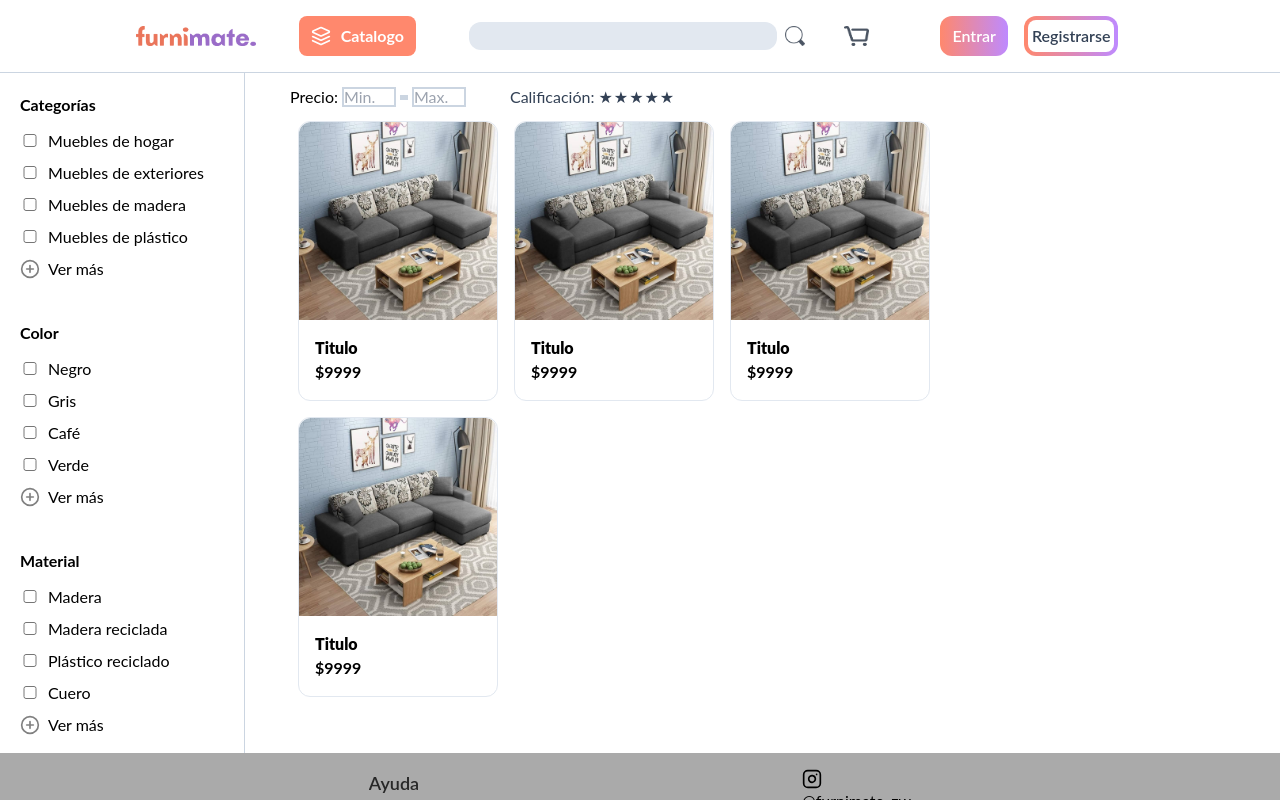
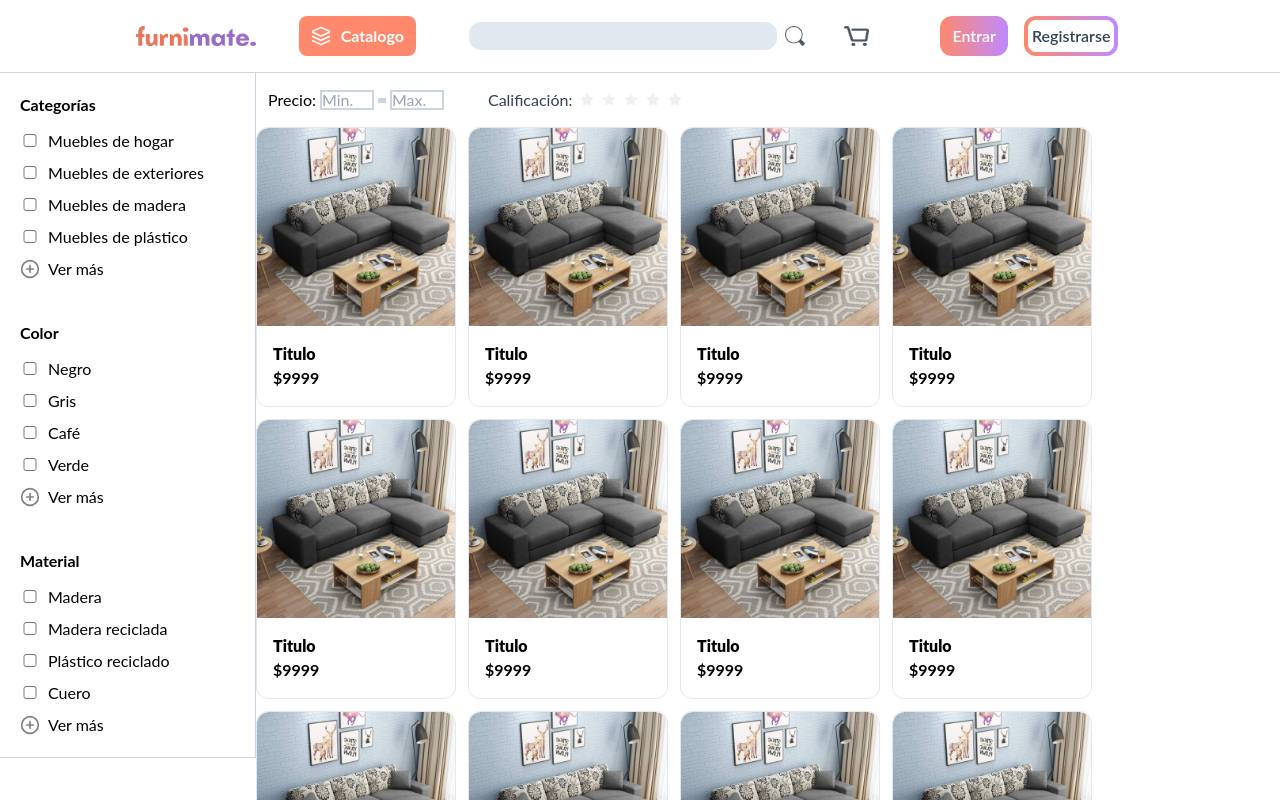
Before and after one commit to plantnt/reactmate, a React (Vite) app: page / in a window 1280 px wide. Shown: the top 800 px of the page. Built offline with nearby package versions, Linux system fonts and the light colour scheme.

Commit message:
modified:   package-lock.json 	modified:   package.json 	modified:   src/components/filters.tsx 	modified:   src/components/productCard.tsx 	modified:   src/components/rating.tsx 	modified:   src/index.css 	modified:   src/pages/Home.tsx 	modified:   tailwind.config.js

```diff
--- a/package.json
+++ b/package.json
@@ -11,6 +11,7 @@
   },
   "dependencies": {
     "@tabler/icons-react": "^2.47.0",
+    "antd": "^5.14.0",
     "lucide-react": "^0.319.0",
     "react": "^18.2.0",
     "react-dom": "^18.2.0",
--- a/src/components/filters.tsx
+++ b/src/components/filters.tsx
@@ -2,7 +2,7 @@ import { PlusCircle } from "lucide-react"
 export default function Filters(){
     return(
         <div>
-            <div id="filters" className="max-w-[300px] py-5 pl-5 pr-10 border-r-[1px] border-slate-300 bg-white ">
+            <div id="filters" className="max-w-[300px] py-5 pl-5 pr-10 border-r-[1px] border-b-[1px] border-slate-300 bg-white ">
                 <h2 className="font-bold mb-3">Categorías</h2>
                 <ul className="flex flex-col space-y-2">
                     <li>
--- a/src/components/productCard.tsx
+++ b/src/components/productCard.tsx
@@ -5,7 +5,7 @@ export default function ProductCard(){
     return(
         <>
             <NavLink to="productPage">
-                <div className="max-w-[200px] rounded-xl border border-slate-200 mx-2 mb-4 cursor-pointer">
+                <div className="max-w-[200px] rounded-xl border border-slate-200 cursor-pointer">
                     <img src={prod1} className="w-full rounded-t-xl" />
                     <div className="p-4">
                         <h2 className="font-black">Titulo</h2>
--- a/src/components/rating.tsx
+++ b/src/components/rating.tsx
@@ -1,6 +1,10 @@
 import { useState } from "react"
 
+import { Rate } from "antd";
+
 export default function Rating(){
+
+    //Evitar letras en los inputs
     const [value, setValue] = useState('')
     const handleChange = (event: { target: { value: string } }) => {
         const result = event.target.value.replace(/\D/g, '')
@@ -13,12 +17,9 @@ export default function Rating(){
     }
 
 
-
-
-
-
     return(
-        <div className="flex">
+        <>
+            <div className="flex ml-3">
                 <div className="flex items-center">
                     Precio:
                     <input type="text" value={value} onChange={handleChange} className="border-2 border-slate-300 w-[54px] h-[1.2em] mx-1 outline-none pb-[1px] text-slate-700" placeholder="Min."/>
@@ -28,19 +29,10 @@ export default function Rating(){
                 </div>
                 <div className="flex items-center ml-10 text-slate-700">
                     Calificación:
-                <div className="flex
-                                ml-1
-                                hover:text-furnipurple
-                                space-x-[1px]
-                                cursor-pointer
-                                transition-colors text-md">
-                    <span>&#9733;</span>
-                    <span>&#9733;</span>
-                    <span>&#9733;</span>
-                    <span>&#9733;</span>
-                    <span>&#9733;</span>
+                    <Rate allowHalf className="mt-[5px] ml-2 text-furnipurple text-sm" />
+
                 </div>
             </div>
-        </div>
+        </>
     )
 }
--- a/src/pages/Home.tsx
+++ b/src/pages/Home.tsx
@@ -7,21 +7,31 @@ const Home = () => {
     return(
         <>
             <div className="h-full w-full flex flex-col items-center">
-                <div className="absolute left-0">
+                <div className="flex w-full">
+                    <div className="basis-1/5">
                         <Filters/>
                     </div>
-                <div className="min-h-full">
+                    <div className="">
                         <div className="mt-3">
                             <Rating/>
                         </div>
-                    <div className="flex flex-wrap max-w-[700px] pt-3">
+                        <div className="grid grid-cols-4 gap-3 pt-3">
+                            <ProductCard />
+                            <ProductCard />
+                            <ProductCard />
+                            <ProductCard />
+                            <ProductCard />
+                            <ProductCard />
+                            <ProductCard />
+                            <ProductCard />
                             <ProductCard />
                             <ProductCard />
                             <ProductCard />
                             <ProductCard />
                         </div>
                     </div>
-                <div className="w-full relative tv:fixed tv:bottom-0">
+                </div>
+                <div className="w-full">
                     <Footer/>
                 </div>
             </div>
--- a/tailwind.config.js
+++ b/tailwind.config.js
@@ -10,7 +10,7 @@ export default {
       center: true
     },
     screens: {
-      'tv': '1800px'
+      'tv': '2000px'
     },
     colors:{
       white: '#FFFFFF',
```
Also changed, not shown: src/index.css (line endings or trailing spaces), 1 other file (tests, documents, lock files or other folders). Lines whose indentation alone changed are shown as unchanged.
